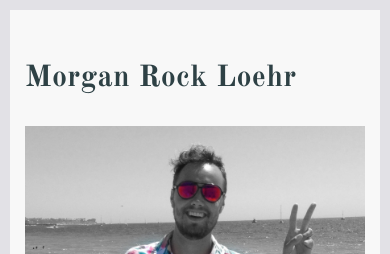
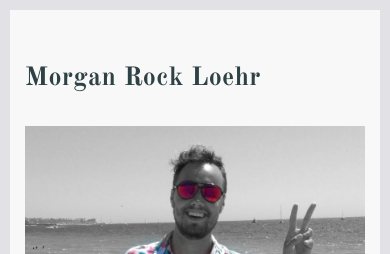
Before and after one commit to morganloehr/morganloehr.github.io, a Jekyll site: the page built from index.html, in a window 390 px wide. Shown: the top 254 px of the page. Built offline with Jekyll 4.4.1, drawn with Linux system fonts in a browser that asks for light colours; nearby versions of some CDN libraries.

Commit message:
changed header size

```diff
--- a/_sass/_layout.scss
+++ b/_sass/_layout.scss
@@ -318,3 +318,10 @@ ul.footer {
         margin-left: 20px;
     }
 }
+
+ /* Small Devices, Tablets */
+    @media only screen and (max-width : 768px) {
+    .site-title {
+        font-size: 26px;
+    }
+ }
```
